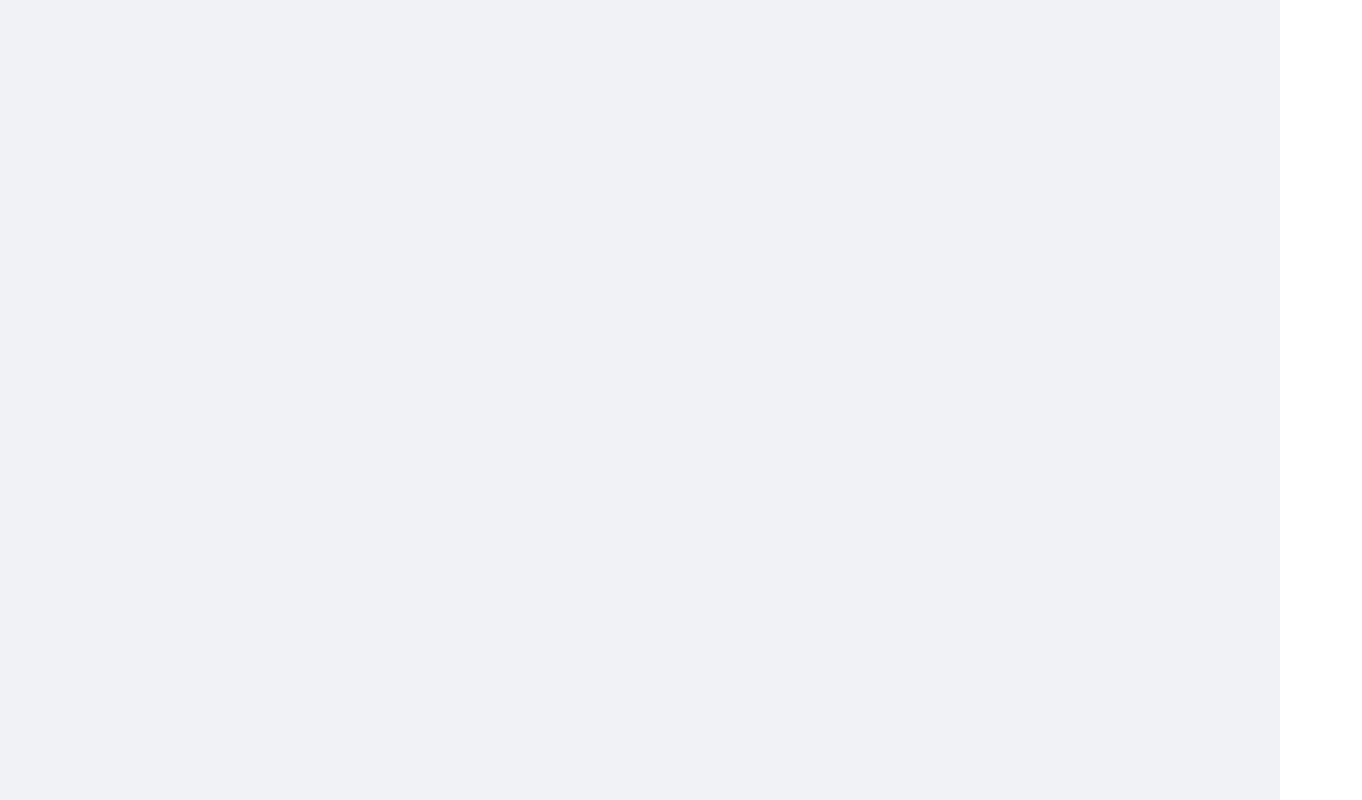
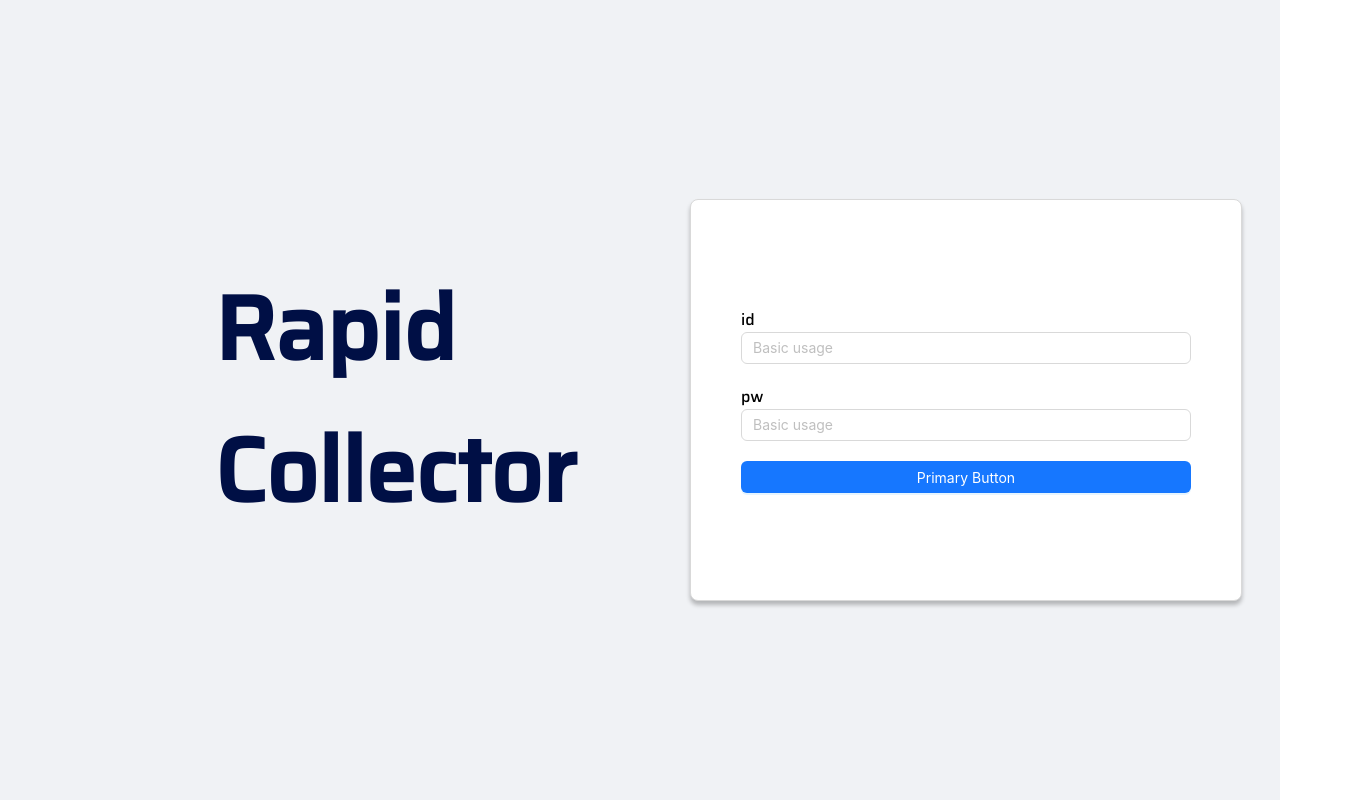
Before and after one commit to devjangdae/rapid_spa, a React (Create React App) app: page / in a window 1280 px wide. Shown: the whole page, 1362 px wide, since content can reach past the window. Built offline with nearby package versions, Linux system fonts and the light colour scheme.

Commit message:
로그인 페이지 컴포넌트 분리 수정

```diff
--- a/src/App.jsx
+++ b/src/App.jsx
@@ -1,15 +1,14 @@
 import { BrowserRouter, Route, Routes } from "react-router-dom";
 import "./styles/App.css";
-import Loginrapid2 from "./pages/loginrapid/Loginrapid2";
+import Loginrapid from "./pages/loginrapid/Loginrapid";
 import Mainrapid from "./pages/mainrapid/Mainrapid";
 import Maintest from "./pages/maintest/Maintest";
 
 function App() {
-  console.log("asd");
   return (
     <BrowserRouter>
       <Routes>
-        <Route path="/" element={<Loginrapid2 />} />
+        <Route path="/" element={<Loginrapid />} />
         <Route path="/mainrapid" element={<Mainrapid />} />
         <Route path="/maintest" element={<Maintest />} />
       </Routes>
--- a/src/components/BasicContainer/basicContainer.jsx
+++ /dev/null
@@ -1,15 +0,0 @@
-/** @jsxImportSource @emotion/react */
-import { css } from "@emotion/react";
-
-const basicContainer = css`
-  display: flex;
-  width: 100%;
-  height: 100%;
-  background: #f0f2f5;
-`;
-
-function BasicContainer() {
-  return <div className="basicContainer" css={[basicContainer]} />;
-}
-
-export default BasicContainer;
--- a/src/components/ContentContainer/contentContainer.jsx
+++ /dev/null
@@ -1,19 +0,0 @@
-/** @jsxImportSource @emotion/react */
-import { css } from "@emotion/react";
-
-const contentContainer = css`
-  display: flex;
-  flex-direction: row;
-  justify-content: center;
-  align-items: center;
-  padding: 0px 120px;
-  width: 100%;
-  height: 100%;
-  gap: 20px;
-`;
-
-function ContentContainer() {
-  return <div className="contentContainer" css={[contentContainer]} />;
-}
-
-export default ContentContainer;
--- /dev/null
+++ b/src/pages/loginrapid/Loginrapid.jsx
@@ -0,0 +1,35 @@
+/** @jsxImportSource @emotion/react */
+import { css } from "@emotion/react";
+import TitleBox from "../../components/TitleBox/titleBox";
+import LoginBox from "../../components/LoginBox/loginBox";
+
+const contentContainer = css`
+  display: flex;
+  flex-direction: row;
+  justify-content: center;
+  align-items: center;
+  padding: 0px 120px;
+  width: 100%;
+  height: 100%;
+  gap: 20px;
+`;
+
+const basicContainer = css`
+  display: flex;
+  width: 100%;
+  height: 100%;
+  background: #f0f2f5;
+`;
+
+function Loginrapid() {
+  return (
+    <div className="basicContainer" css={[basicContainer]}>
+      <div className="contentContainer" css={[contentContainer]}>
+        <TitleBox />
+        <LoginBox />
+      </div>
+    </div>
+  );
+}
+
+export default Loginrapid;
--- a/src/pages/loginrapid/Loginrapid2.jsx
+++ /dev/null
@@ -1,18 +0,0 @@
-/** @jsxImportSource @emotion/react */
-import BasicContainer from "../../components/BasicContainer/basicContainer";
-import ContentContainer from "../../components/ContentContainer/contentContainer";
-import TitleBox from "../../components/TitleBox/titleBox";
-import LoginBox from "../../components/LoginBox/loginBox";
-
-function Loginrapid2() {
-  return (
-    <BasicContainer>
-      <ContentContainer>
-        <TitleBox />
-        <LoginBox />
-      </ContentContainer>
-    </BasicContainer>
-  );
-}
-
-export default Loginrapid2;
```
